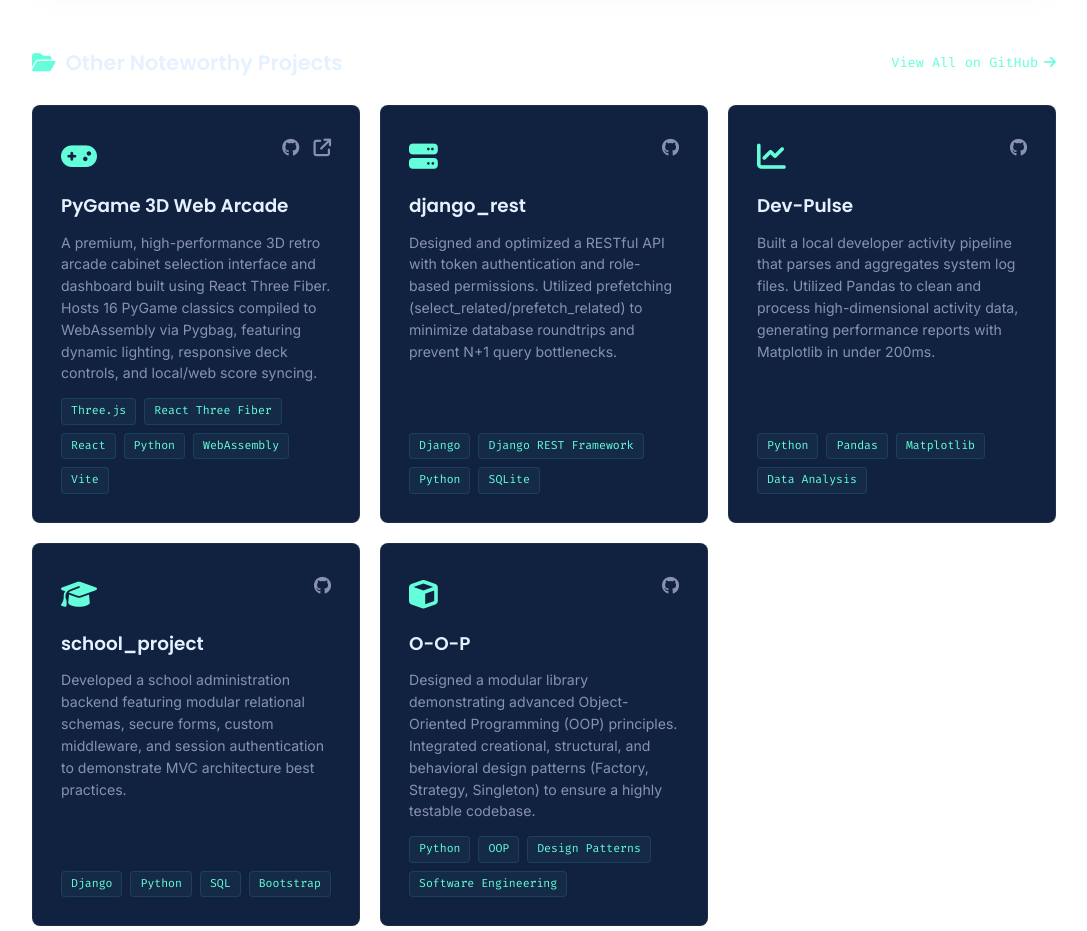
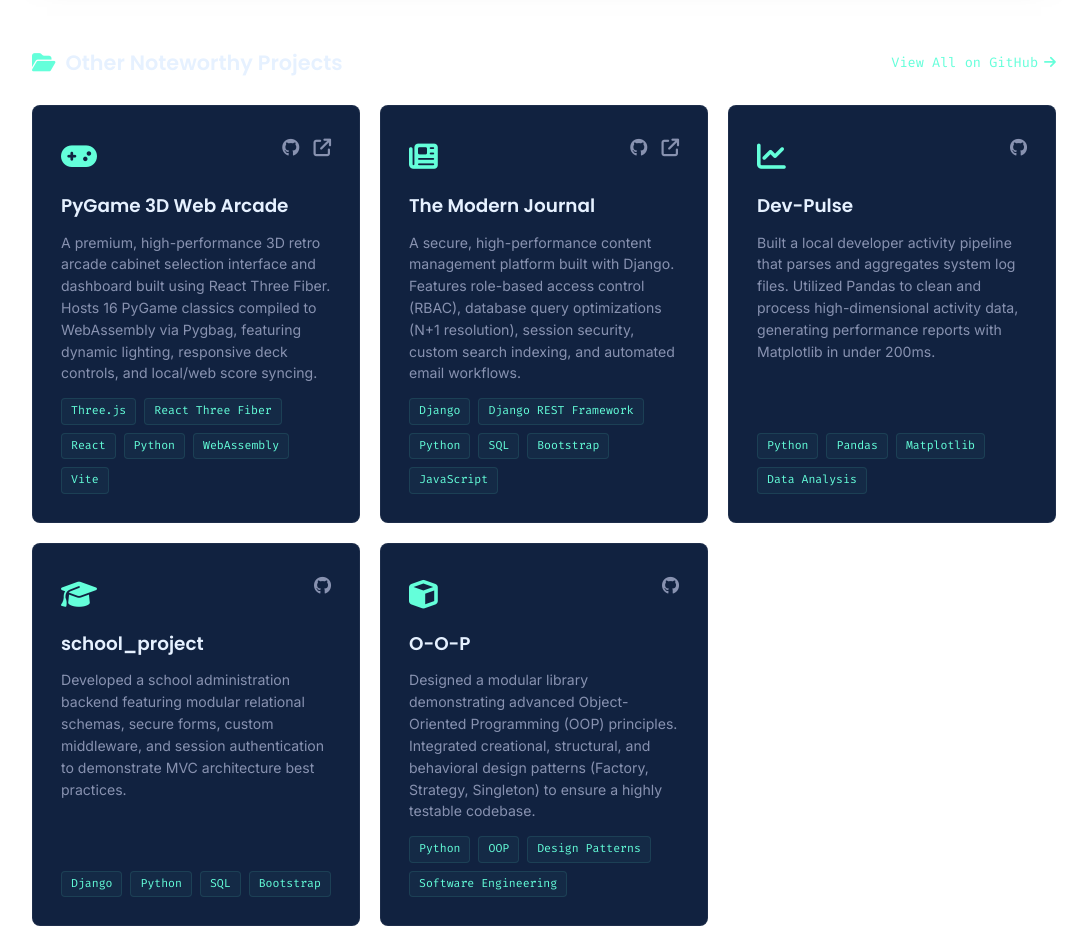
Before and after one commit to Abdellah-BELMAARIS/abdellah-belmaaris.github.io, a React (Vite) app: page / in a window 1280 px wide. Shown: the part 5220-6151 px from the top of the page, without its empty margins (96-1183 px from the left). Built offline with nearby package versions, Linux system fonts and the light colour scheme.

Commit message:
feat: replace django_rest with The Modern Journal in other projects grid

```diff
--- a/src/App.tsx
+++ b/src/App.tsx
@@ -158,11 +158,12 @@ const OTHER_PROJECTS: OtherProject[] = [
     live: "https://Abdellah-BELMAARIS.github.io/PyGame_Projects/",
   },
   {
-    title: "django_rest",
-    desc: "Designed and optimized a RESTful API with token authentication and role-based permissions. Utilized prefetching (select_related/prefetch_related) to minimize database roundtrips and prevent N+1 query bottlenecks.",
-    tech: ["Django", "Django REST Framework", "Python", "SQLite"],
-    icon: "fa-solid fa-server",
-    github: "https://github.com/Abdellah-BELMAARIS/django_rest",
+    title: "The Modern Journal",
+    desc: "A secure, high-performance content management platform built with Django. Features role-based access control (RBAC), database query optimizations (N+1 resolution), session security, custom search indexing, and automated email workflows.",
+    tech: ["Django", "Django REST Framework", "Python", "SQL", "Bootstrap", "JavaScript"],
+    icon: "fa-solid fa-newspaper",
+    github: "https://github.com/Abdellah-BELMAARIS/modern-journal.github.io",
+    live: "https://abdellah-belmaaris.github.io/modern-journal.github.io/",
   },
   {
     title: "Dev-Pulse",
```
